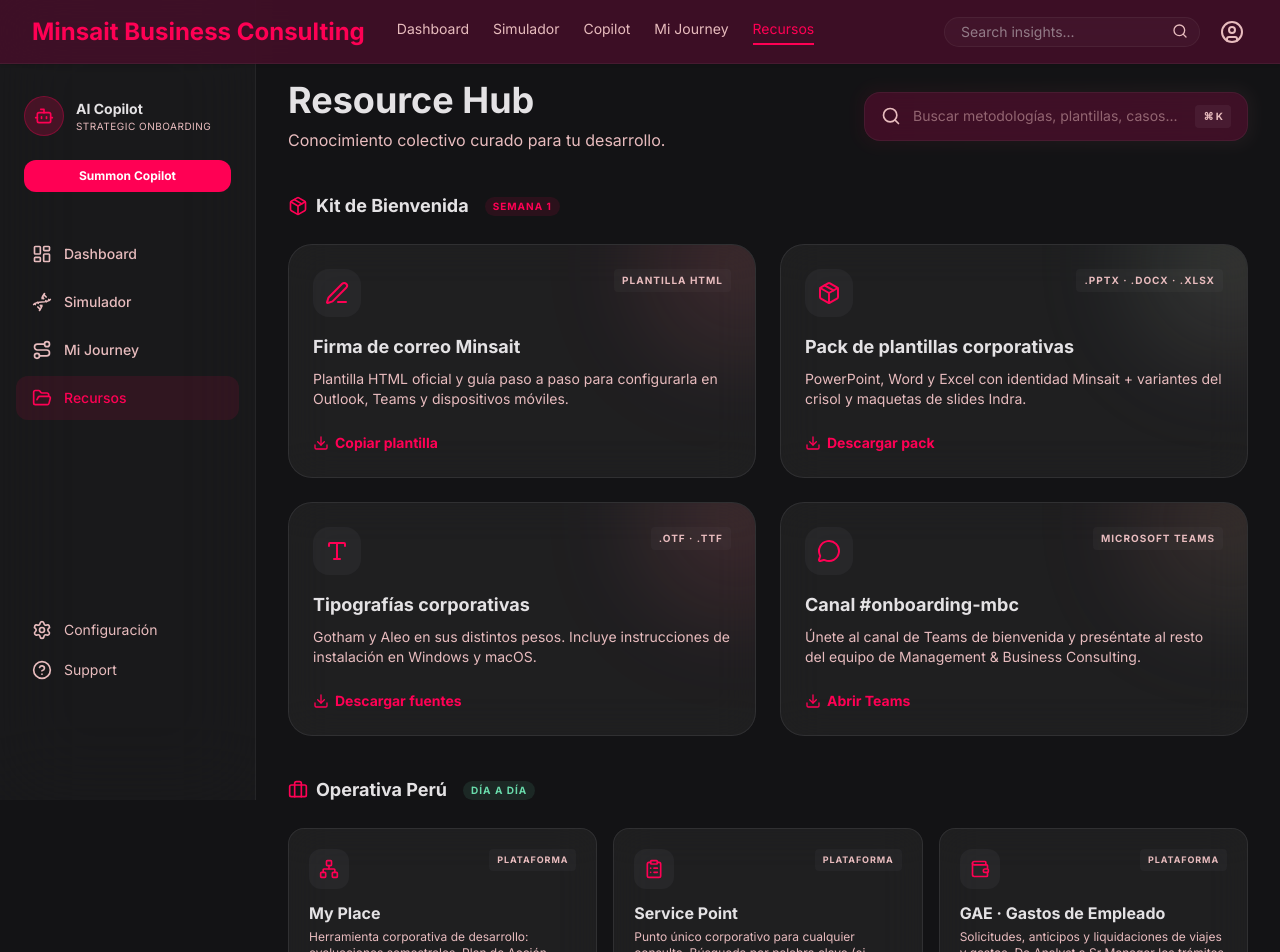
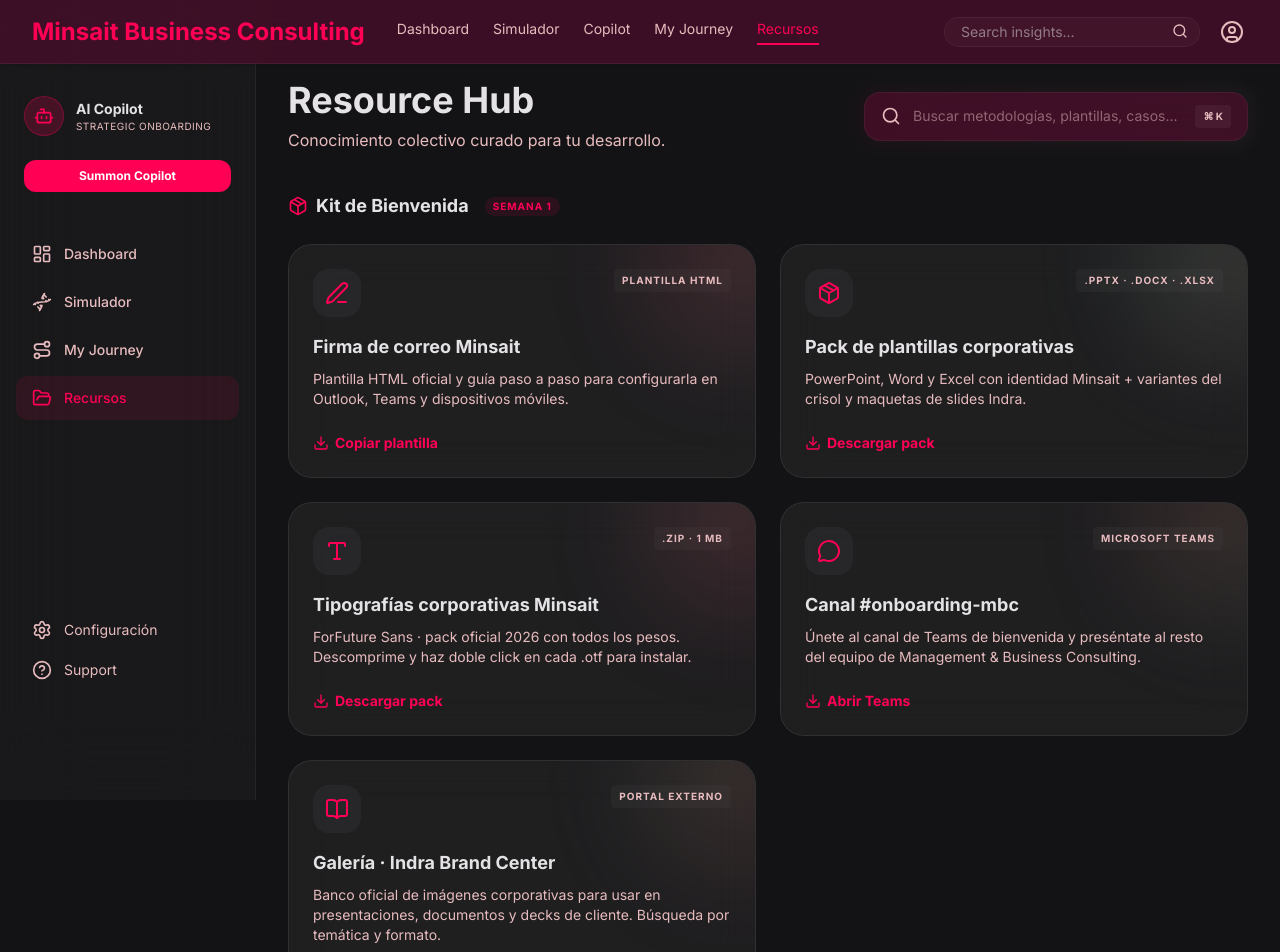
Before and after one commit to nelson2206/mbc-onboarding, a Next.js app: page /resources in a window 1280 px wide. Shown: the top 952 px of the page. Built offline with nearby package versions, Linux system fonts and the light colour scheme; no server answers.

Commit message:
feat(brand): My Journey rename + tipografias ForFuture Sans local + Indra Brand Center

```diff
--- a/src/app/(app)/journey/page.tsx
+++ b/src/app/(app)/journey/page.tsx
@@ -292,11 +292,22 @@
         id: "deck-marca",
         title: "Construye con la plantilla Minsait",
         description:
-          "Aplica plantilla corporativa, tipografías Gotham/Aleo y la paleta oficial. Cumple la guía de marca desde el primer entregable.",
+          "Aplica plantilla corporativa, tipografía ForFuture Sans y la paleta oficial. Cumple la guía de marca desde el primer entregable.",
         xp: 40,
         icon: FileText,
         resourceHref: "/resources#plantillas-corporativas",
         resourceLabel: "Plantillas",
+      },
+      {
+        id: "brand-center",
+        title: "Imágenes corporativas desde Brand Center",
+        description:
+          "Sustituye stock genérico por imágenes oficiales de Indra Brand Center. Tu deck se verá hecho por Minsait, no por Pinterest.",
+        xp: 30,
+        icon: BookOpenCheck,
+        resourceHref: "https://www.indrabrandcenter.com/document/365",
+        resourceLabel: "Abrir galería",
+        external: true,
       },
       {
         id: "produccion",
@@ -524,7 +535,7 @@
         </div>
 
         <h1 className="text-4xl md:text-6xl font-bold mb-3 text-on-surface text-center">
-          Mi <span className="text-electric-rose">Journey</span>
+          My <span className="text-electric-rose">Journey</span>
         </h1>
         <p className="text-on-surface-variant max-w-2xl mx-auto text-center mb-8">
           Sube de nivel completando misiones semanales. Cada reto suma XP y
--- a/src/app/(app)/resources/page.tsx
+++ b/src/app/(app)/resources/page.tsx
@@ -161,12 +161,12 @@
   },
   {
     id: "tipografias-corporativas",
-    title: "Tipografías corporativas",
-    description: "Gotham y Aleo en sus distintos pesos. Incluye instrucciones de instalación en Windows y macOS.",
+    title: "Tipografías corporativas Minsait",
+    description: "ForFuture Sans · pack oficial 2026 con todos los pesos. Descomprime y haz doble click en cada .otf para instalar.",
     icon: Type,
-    type: ".otf · .ttf",
-    cta: "Descargar fuentes",
-    href: "https://minsait.sharepoint.com/sites/marca/tipografias",
+    type: ".zip · 1 MB",
+    cta: "Descargar pack",
+    href: "/mbc-onboarding/kit/tipografias-minsait.zip",
     accent: "from-primary to-electric-rose"
   },
   {
@@ -178,6 +178,16 @@
     cta: "Abrir Teams",
     href: "https://teams.microsoft.com/l/channel/onboarding-mbc",
     accent: "from-electric-rose to-tertiary"
+  },
+  {
+    id: "brand-center-galeria",
+    title: "Galería · Indra Brand Center",
+    description: "Banco oficial de imágenes corporativas para usar en presentaciones, documentos y decks de cliente. Búsqueda por temática y formato.",
+    icon: BookOpen,
+    type: "Portal externo",
+    cta: "Abrir galería",
+    href: "https://www.indrabrandcenter.com/document/365",
+    accent: "from-tertiary to-electric-rose"
   }
 ];
 
--- a/src/components/layout/Sidebar.tsx
+++ b/src/components/layout/Sidebar.tsx
@@ -20,7 +20,7 @@
   const menuItems = [
     { name: "Dashboard", href: "/dashboard", icon: LayoutDashboard },
     { name: "Simulador", href: "/simulator", icon: Dna },
-    { name: "Mi Journey", href: "/journey", icon: Route },
+    { name: "My Journey", href: "/journey", icon: Route },
     { name: "Recursos", href: "/resources", icon: FolderOpen },
   ];
 
--- a/src/components/layout/TopNav.tsx
+++ b/src/components/layout/TopNav.tsx
@@ -81,7 +81,7 @@
                 : "text-on-surface-variant hover:text-primary"
             )}
           >
-            Mi Journey
+            My Journey
           </Link>
           <Link
             href="/resources"
```
Also changed, not shown: 1 other file (tests, documents, lock files or other folders).
